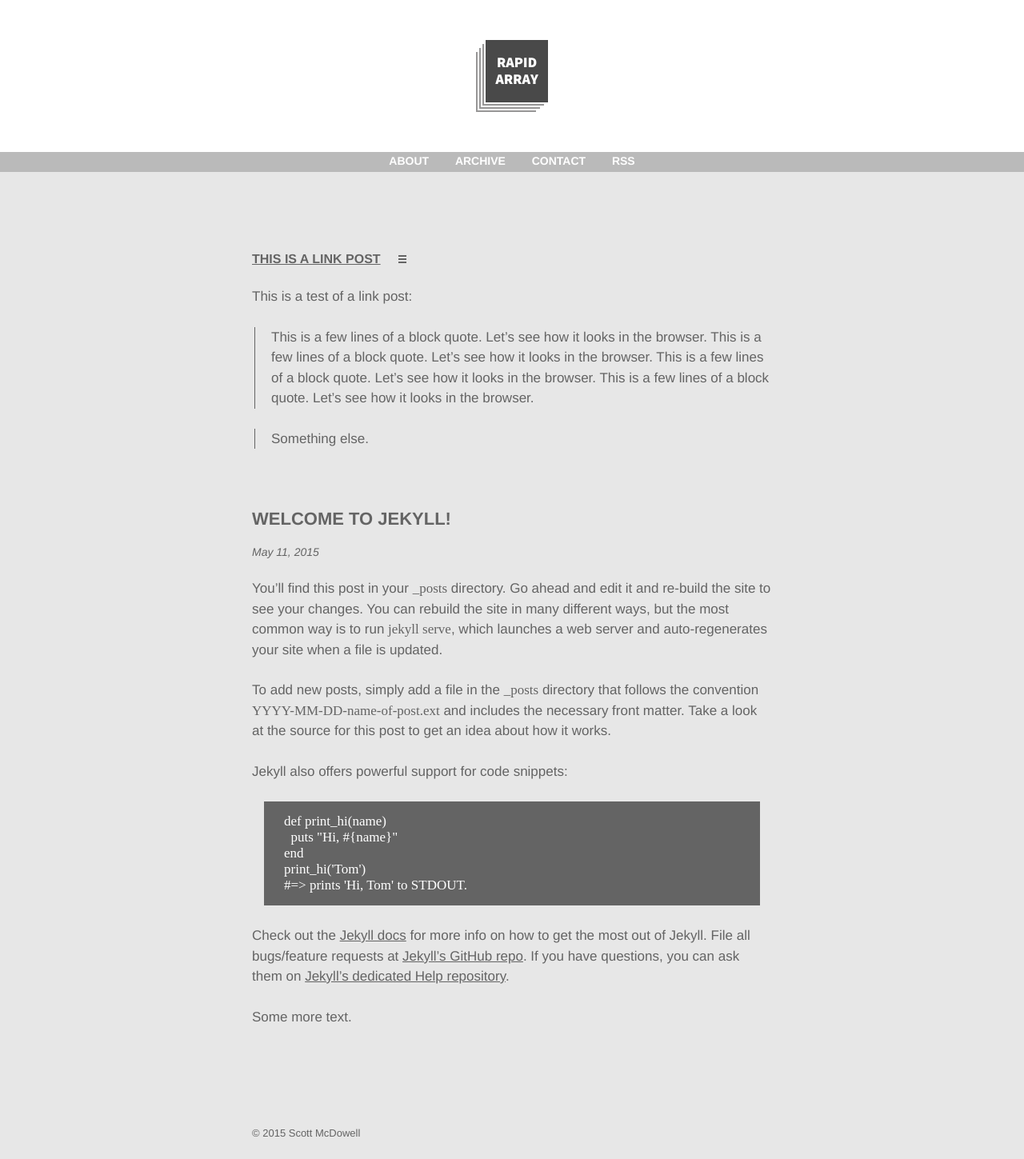
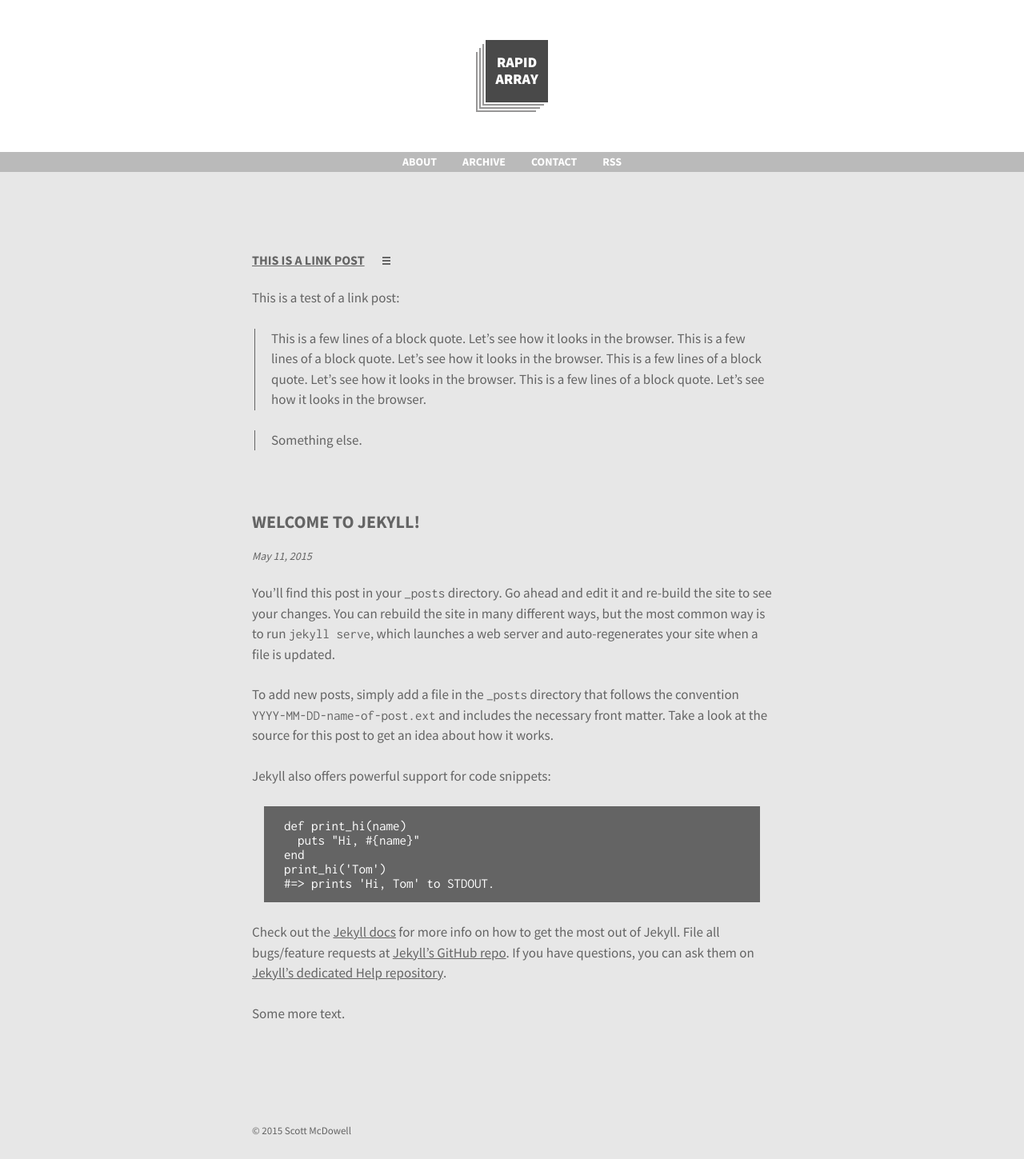
Before and after one commit to scottmcdowell/scottmcdowell.github.io, a Jekyll site: the page built from index.html, in a window 1280 px wide. Shown: the whole page at 80% size. Built offline with Jekyll 4.4.1, drawn with Linux system fonts in a browser that asks for light colours.

Commit message:
small changes

```diff
--- a/_includes/head.html
+++ b/_includes/head.html
@@ -4,9 +4,9 @@
   <meta name="viewport" content="width=device-width, initial-scale=1">
 
   <title>{% if page.title %}{{ page.title }}{% else %}{{ site.title }}{% endif %}</title>
-  <meta name="description" content="{% if page.excerpt %}{{ page.excerpt | strip_html | strip_newlines | truncate: 160 }}{% else %}{{ site.description }}{% endif %}">
-
   <link rel="stylesheet" href="{{ "/css/main.css" | prepend: site.baseurl }}">
   <link rel="canonical" href="{{ page.url | replace:'index.html','' | prepend: site.baseurl | prepend: site.url }}">
   <link rel="alternate" type="application/rss+xml" title="{{ site.title }}" href="{{ "/feed.xml" | prepend: site.baseurl | prepend: site.url }}" />
+  <link href='http://fonts.googleapis.com/css?family=Source+Sans+Pro:400,700' rel='stylesheet' type='text/css'>
+  <link href='http://fonts.googleapis.com/css?family=Inconsolata' rel='stylesheet' type='text/css'>
 </head>
--- a/_includes/header.html
+++ b/_includes/header.html
@@ -9,8 +9,8 @@
     <div class = "wrapper">
       <ul>
         <li><a href="/archive">About</a></li>
-        <li><a href="/archive">Archive</a></li>
-        <li><a href="/archive">Contact</a></li>
+        <li><a href="/about">Archive</a></li>
+        <li><a href="/contact">Contact</a></li>
         <li><a href="/archive">RSS</a></li>
       </ul>
     </div>
--- a/css/main.css
+++ b/css/main.css
@@ -9,7 +9,7 @@ dl, dd, ol, ul, figure {
 }
 
 body {
-  font-family: "Source Sans Pro", helvetica;
+  font-family: "Source Sans Pro", helvetica, sans-serif;
   background-color: #E7E7E7;
   color: #646464;
   font-size: 62.5%;
@@ -155,7 +155,7 @@ h5 {
 }
 
 pre, code {
-  font-family: "Inconsolata";
+  font-family: "Inconsolata", monospace;
 }
 
 pre {
@@ -195,5 +195,5 @@ blockquote {
 .site-footer {
   font-size: 1.3em;
   color: #646464;
-  padding: 25px 0 25px;
+  padding: 25px 15px 25px;
 }
```
